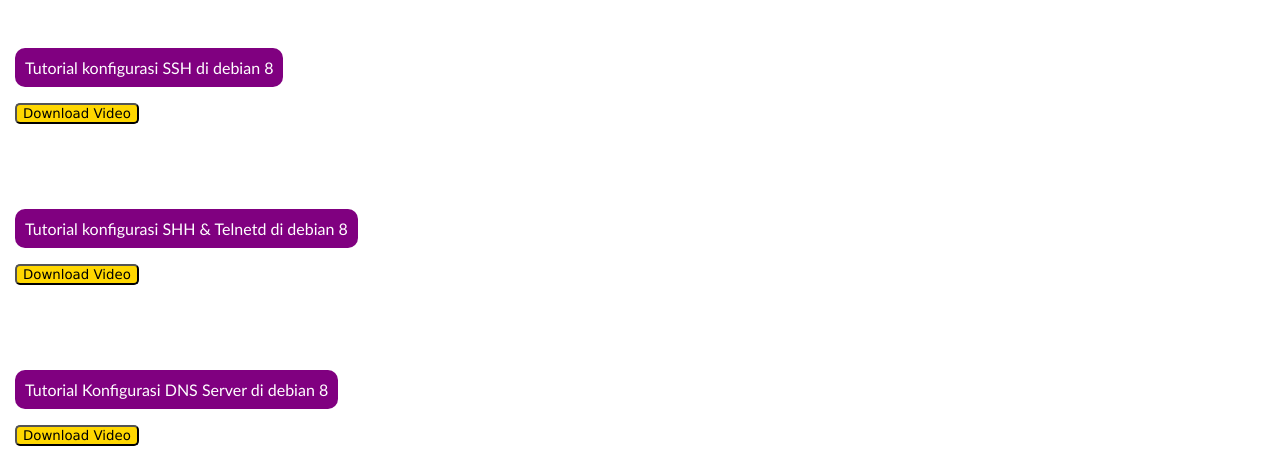
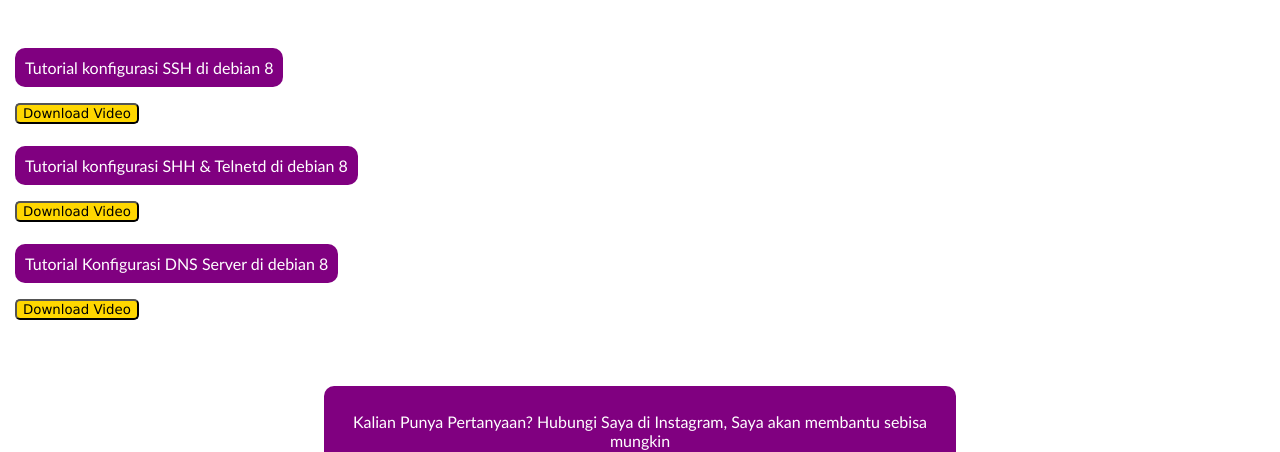
Before and after one commit to Debianny/Debianny.github.io, a plain HTML site: page index.html in a window 1280 px wide. Shown: the part 1140-1592 px from the top of the page. Drawn offline with Linux system fonts and the light colour scheme.

Commit message:
Update style.css

```diff
--- a/style.css
+++ b/style.css
@@ -70,10 +70,6 @@ header{
 }
 .tr{
     margin-top: 5%;
-    margin-bottom: 5%;
-}
-.tr1{
-    margin-bottom: 5%;
 }
 
 /* BAGIAN FOOTER */
```
